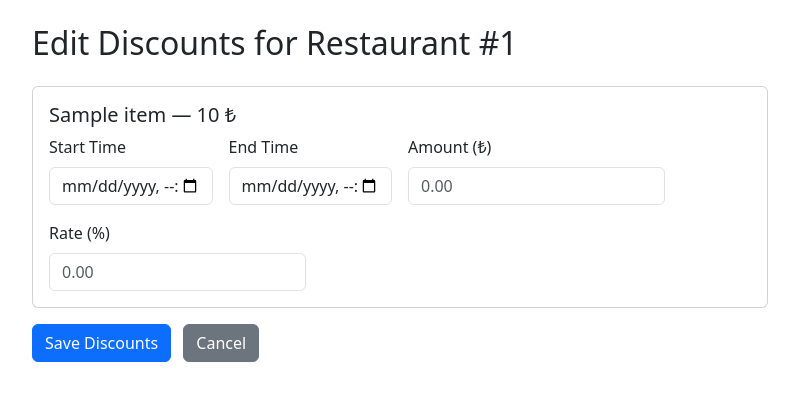
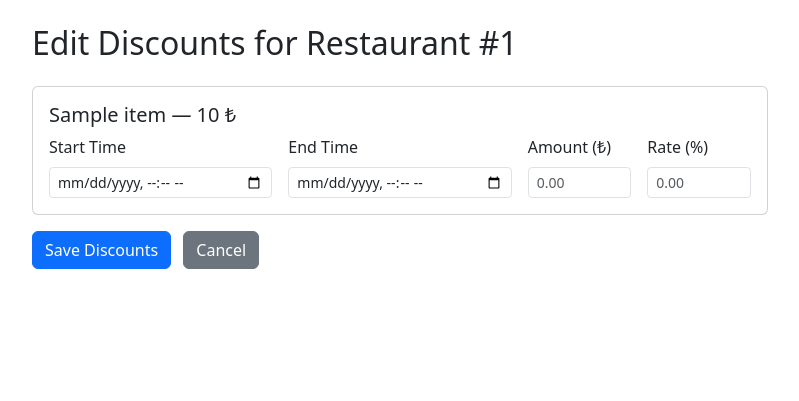
Before and after one commit to mdoganozgun/FOS, a Flask app: template templates/edit_discounts.html in a window 1280 px wide. Shown: the part 56-457 px from the top of the page, without its empty margins (240-1039 px from the left). Run offline with Flask 3, Linux system fonts and the light colour scheme; the template is opened without the code that fills it: most values are stand-ins (such as "Sample title", 1, 10 or a date in 2020).

Commit message:
minor visual fix

```diff
--- a/templates/edit_discounts.html
+++ b/templates/edit_discounts.html
@@ -29,32 +29,32 @@
               {% endif %}
             {% endfor %}
             <div class="row g-3 align-items-center">
-              <div class="col-md-3">
+              <div class="col-md-4">
                 <label for="start-{{ item_id }}" class="form-label">Start Time</label>
                 <input type="datetime-local" id="start-{{ item_id }}"
                        name="discount-{{ item_id }}-start"
-                       class="form-control"
+                       class="form-control form-control-sm w-100"
                        value="{{ cur_disc[1]|default('') }}">
               </div>
-              <div class="col-md-3">
+              <div class="col-md-4">
                 <label for="end-{{ item_id }}" class="form-label">End Time</label>
                 <input type="datetime-local" id="end-{{ item_id }}"
                        name="discount-{{ item_id }}-end"
-                       class="form-control"
+                       class="form-control form-control-sm w-100"
                        value="{{ cur_disc[2]|default('') }}">
               </div>
-              <div class="col-auto">
+              <div class="col-md-2">
                 <label for="amt-{{ item_id }}" class="form-label text-nowrap">Amount (₺)</label>
                 <input type="number" step="0.01" placeholder="0.00" id="amt-{{ item_id }}"
                        name="discount-{{ item_id }}-amt"
-                       class="form-control"
+                       class="form-control form-control-sm w-100"
                        value="{{ cur_disc[3]|default('') }}">
               </div>
-              <div class="col-auto">
+              <div class="col-md-2">
                 <label for="rate-{{ item_id }}" class="form-label text-nowrap">Rate (%)</label>
                 <input type="number" step="0.01" placeholder="0.00" id="rate-{{ item_id }}"
                        name="discount-{{ item_id }}-rate"
-                       class="form-control"
+                       class="form-control form-control-sm w-100"
                        value="{{ cur_disc[4]|default('') }}">
               </div>
             </div>
```
